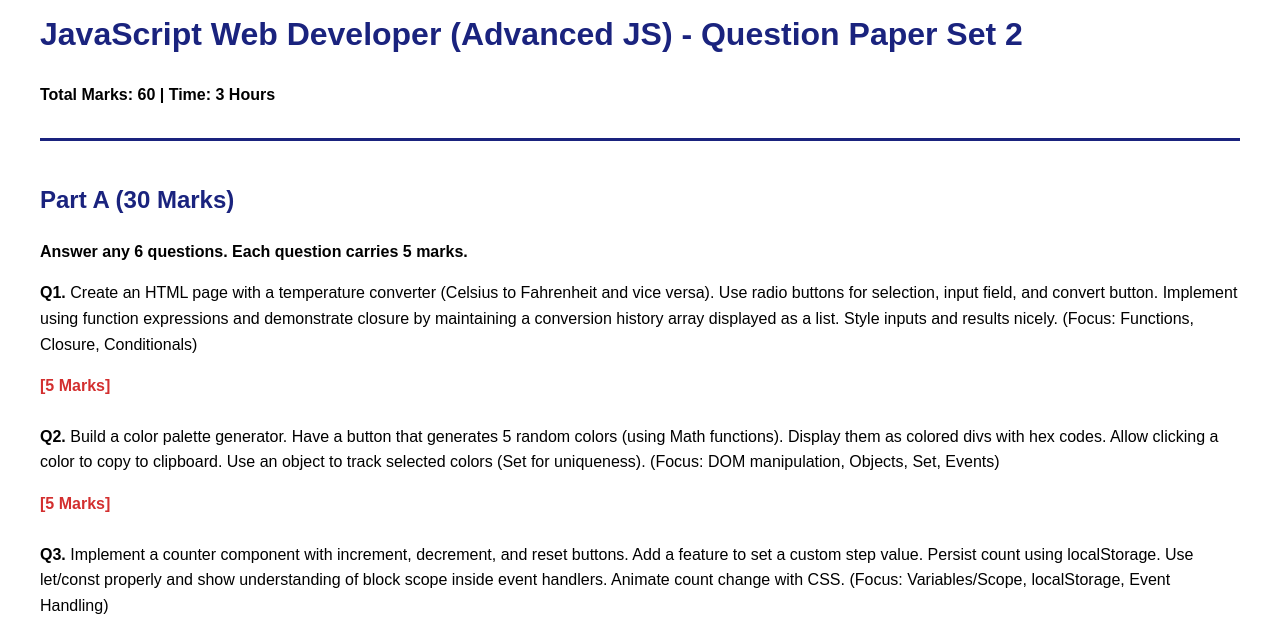
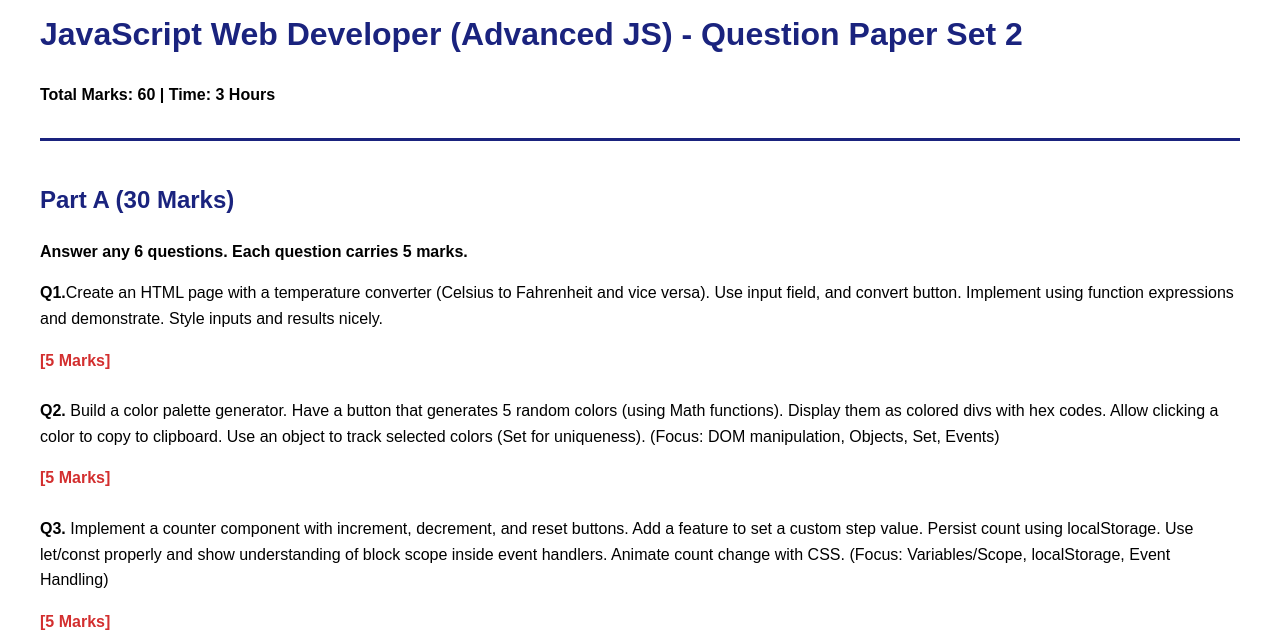
Before and after one commit to abhayvikram-pwioi/end_sem, a plain HTML site: page index.html in a window 1280 px wide. Shown: the part 116-751 px from the top of the page. Drawn offline with Linux system fonts and the light colour scheme.

Commit message:
update 1

```diff
--- a/index.html
+++ b/index.html
@@ -23,7 +23,7 @@
     <p><strong>Answer any 6 questions. Each question carries 5 marks.</strong></p>
 
     <div class="question">
-        <p><strong>Q1.</strong> Create an HTML page with a temperature converter (Celsius to Fahrenheit and vice versa). Use radio buttons for selection, input field, and convert button. Implement using function expressions and demonstrate closure by maintaining a conversion history array displayed as a list. Style inputs and results nicely. (Focus: Functions, Closure, Conditionals)</p>
+        <p><strong>Q1.</strong>Create an HTML page with a temperature converter (Celsius to Fahrenheit and vice versa). Use input field, and convert button. Implement using function expressions and demonstrate. Style inputs and results nicely.</p>
         <span class="marks">[5 Marks]</span>
     </div>
 
```
